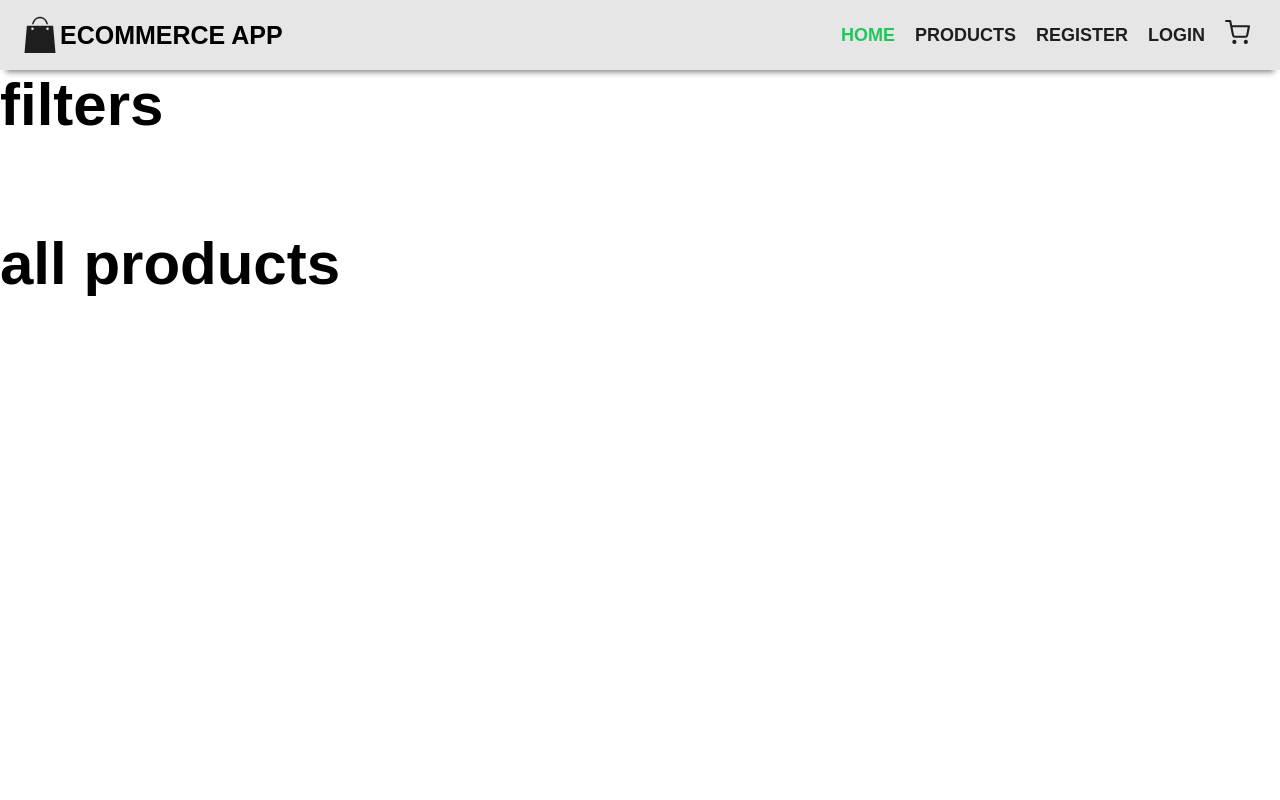
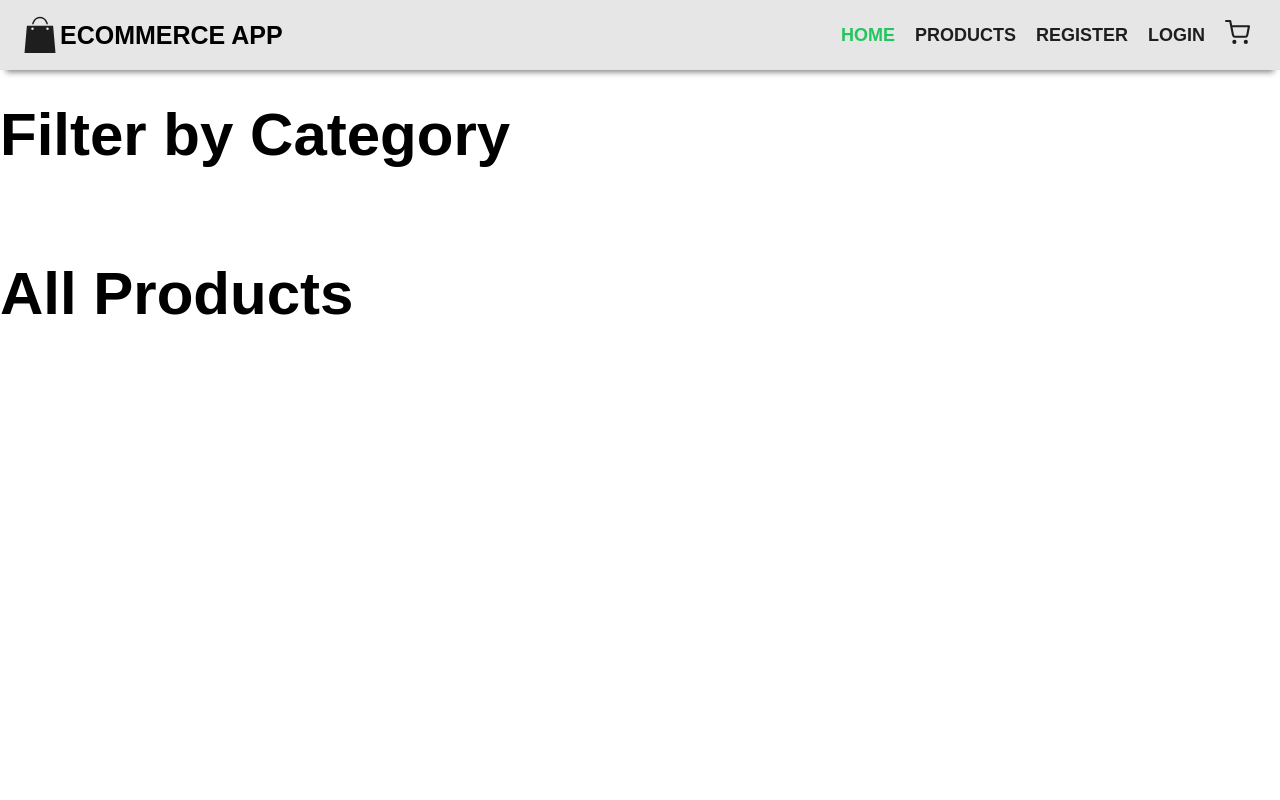
Before and after one commit to akashkurdekar7/Ecommerce-app, a React (Create React App) app in the folder client/: page / in a window 1280 px wide. Shown: the top 800 px of the page. Built offline with nearby package versions, Linux system fonts and the light colour scheme.

Commit message:
adding home page

```diff
--- a/client/src/pages/Home.js
+++ b/client/src/pages/Home.js
@@ -6,19 +6,28 @@ import { styled } from "styled-components";
 const Home = () => {
   const [auth, setAuth] = useAuth();
   const [products, setProducts] = useState([]);
+  const [categories, setCategories] = useState([]);
   return (
-    <Layout>
+    <Layout title={"All Products - Best Offers"}>
       <Wrapper className="grid grid-two-columns">
         <div className="filter">
-          <h1>filters</h1>
+          <h1 className="heading">Filter by Category</h1>
         </div>
         <div className="products">
-          <h1>all products</h1>
+          <h1 className="heading">All Products</h1>
         </div>
       </Wrapper>
     </Layout>
   );
 };
-const Wrapper = styled.section``;
+const Wrapper = styled.div`
+  display: flex;
+  margin-top: 3rem;
+  flex-direction: row;
+  .filter {
+    display: flex;
+    flex-direction: column;
+  }
+`;
 
 export default Home;
```
